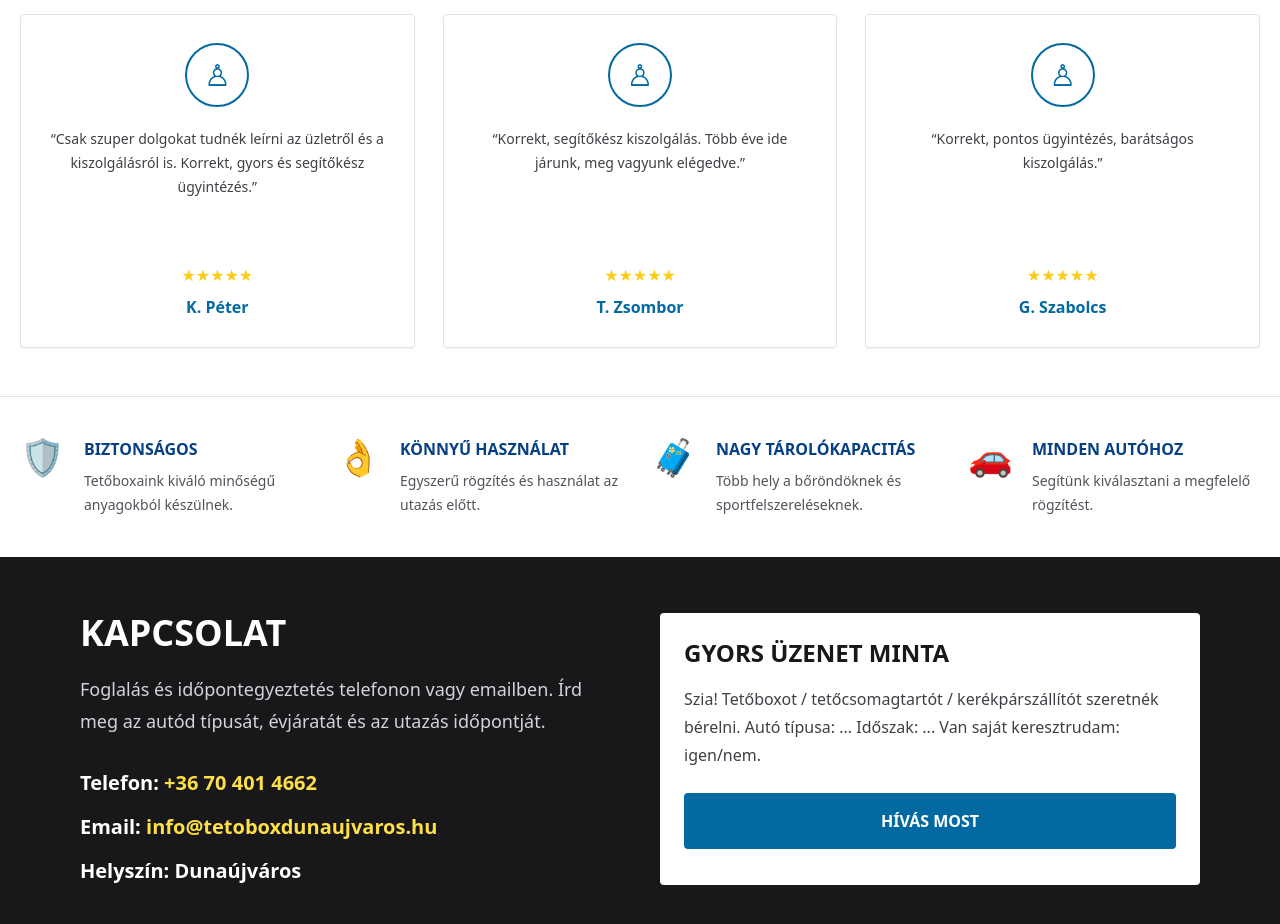
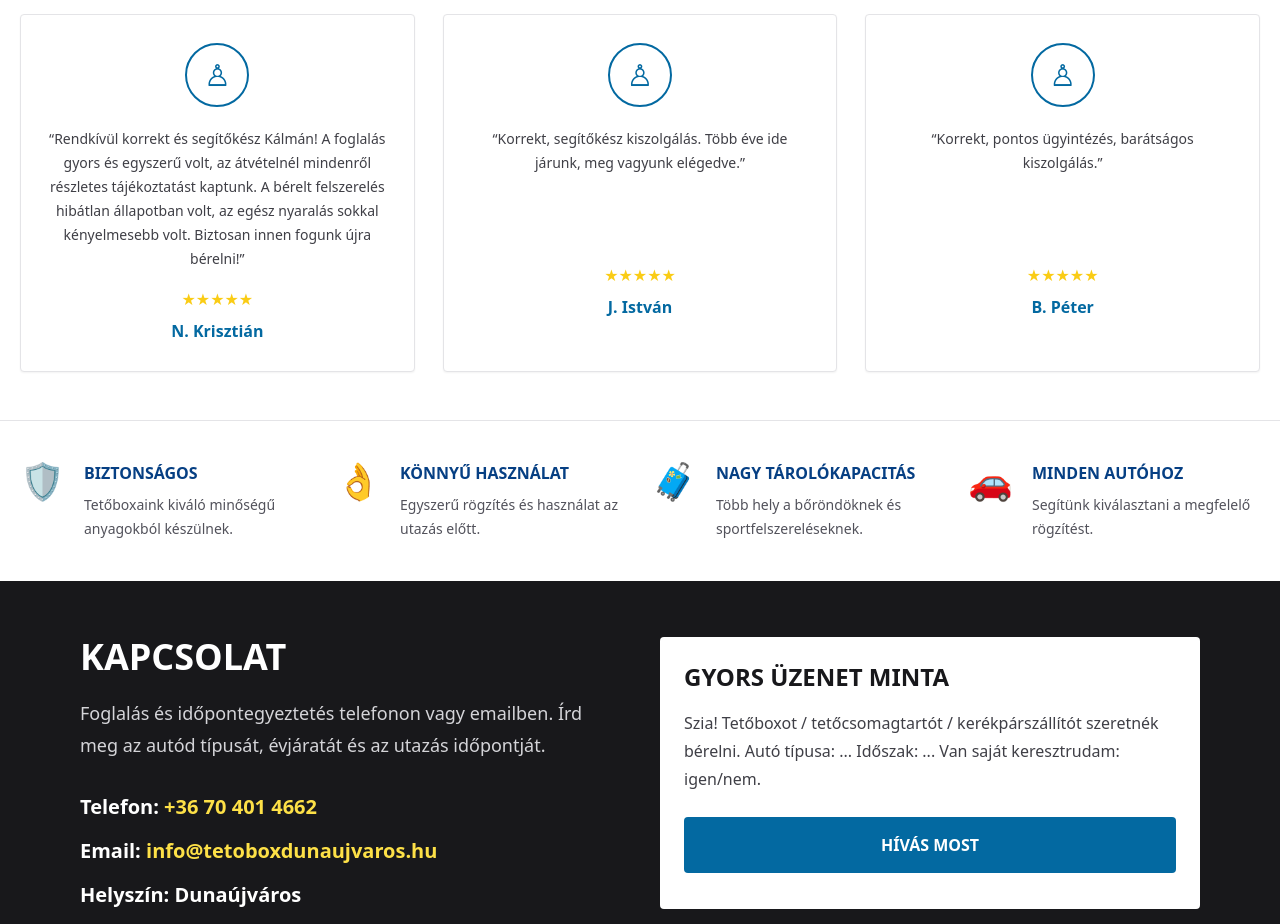
Before and after one commit to Bigbem111/tetoboxdunaujvaros.hu, a Next.js app: page / in a window 1280 px wide. Shown: the part 2300-3224 px from the top of the page. Built offline with nearby package versions, Linux system fonts and the light colour scheme.

Commit message:
Update page.jsx

```diff
--- a/app/page.jsx
+++ b/app/page.jsx
@@ -54,15 +54,15 @@ export default function TetoboxDunaujvarosWebsite() {
 
   const references = [
     {
-      name: 'K. Péter',
-      text: 'Csak szuper dolgokat tudnék leírni az üzletről és a kiszolgálásról is. Korrekt, gyors és segítőkész ügyintézés.',
+      name: 'N. Krisztián',
+      text: 'Rendkívül korrekt és segítőkész Kálmán! A foglalás gyors és egyszerű volt, az átvételnél mindenről részletes tájékoztatást kaptunk. A bérelt felszerelés hibátlan állapotban volt, az egész nyaralás sokkal kényelmesebb volt. Biztosan innen fogunk újra bérelni!',
     },
     {
-      name: 'T. Zsombor',
+      name: 'J. István',
       text: 'Korrekt, segítőkész kiszolgálás. Több éve ide járunk, meg vagyunk elégedve.',
     },
     {
-      name: 'G. Szabolcs',
+      name: 'B. Péter',
       text: 'Korrekt, pontos ügyintézés, barátságos kiszolgálás.',
     },
   ];
```
